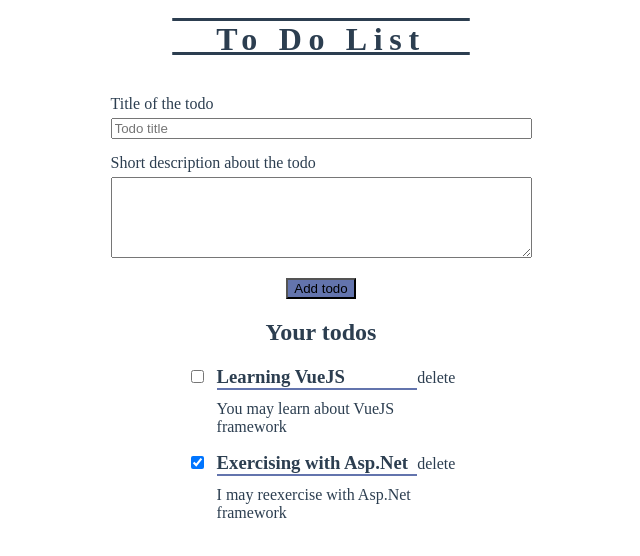
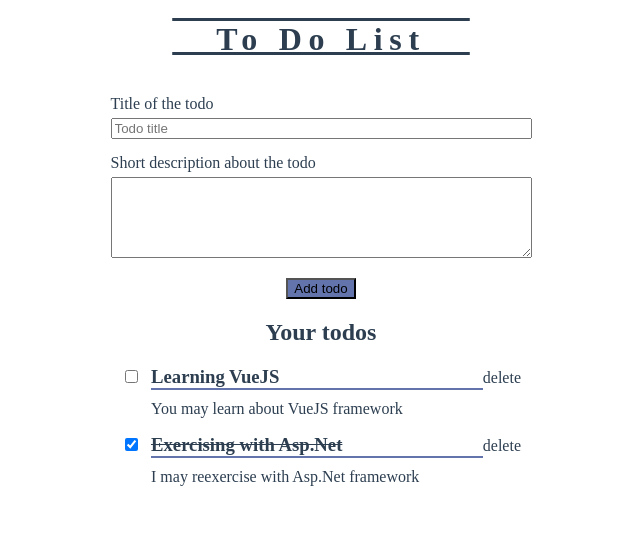
Before and after one commit to cyrilauq/VueJsToDoApp, a Vue app: page / in a window 1280 px wide. Shown: the top 556 px of the page, without its empty margins (319-959 px from the left). Built offline with nearby package versions, Linux system fonts and the light colour scheme.

Commit message:
title of complete todo is now crossed

```diff
--- a/src/assets/base.css
+++ b/src/assets/base.css
@@ -24,6 +24,9 @@
   --btn-hover-light-color: rgba(12, 37, 116, 0.66);
   --btn-dark-color: rgba(57, 84, 173, 0.66);
   --btn-hover-dark-color: rgba(94, 114, 177, 0.66);
+
+  --list-todo-item-width: 400px;
+  --list-todo-item-height: 70px;
 }
 
 /* semantic color variables for this project */
--- a/src/components/ToDoItemVue.vue
+++ b/src/components/ToDoItemVue.vue
@@ -25,10 +25,13 @@
 <style scoped>
     div {
         text-align: left;
-        width: 70%;
+        width: var(--list-todo-item-width);
         display: flex;
         flex-direction: row;
         align-items: baseline;
+    }
+    input:checked + label h3 {
+        text-decoration: line-through;
     }
     label {
         width: 95%;
--- a/src/components/ToDoListVue.vue
+++ b/src/components/ToDoListVue.vue
@@ -23,6 +23,7 @@
     function addToDo(toDo: ToDoListItem): void {
         try {
             toDoList.value.addToDo(toDo)
+            toDoAddError.value = ""
         } catch (error) {
             if(error instanceof ToDoAlreadyInList) {
                 toDoAddError.value = error.message
@@ -33,6 +34,7 @@
     function deleteToDo(toDoTitle: string) {
         try {
             toDoList.value.removeToDo(toDoTitle)
+            toDoAddError.value = ""
         } catch(error) {
             if(error instanceof ToDoNotInList) {
                 toDoAddError.value = error.message
```
